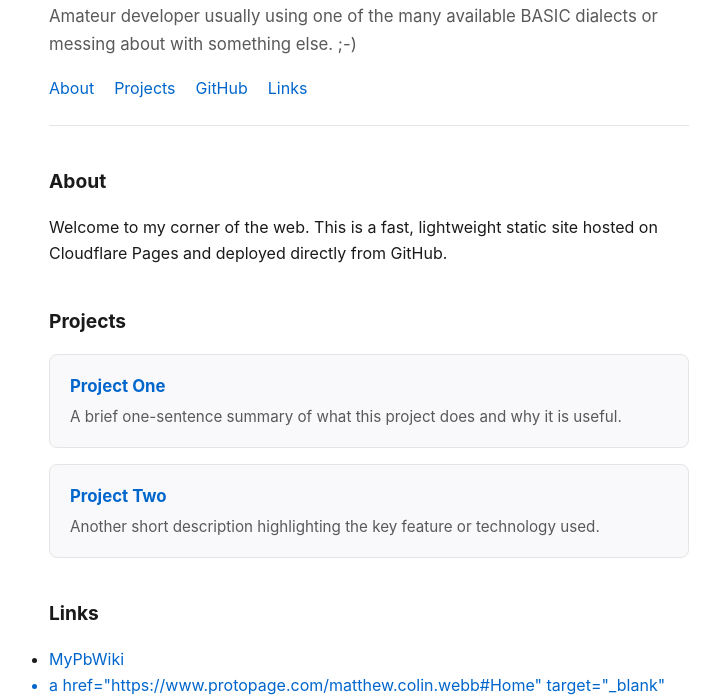
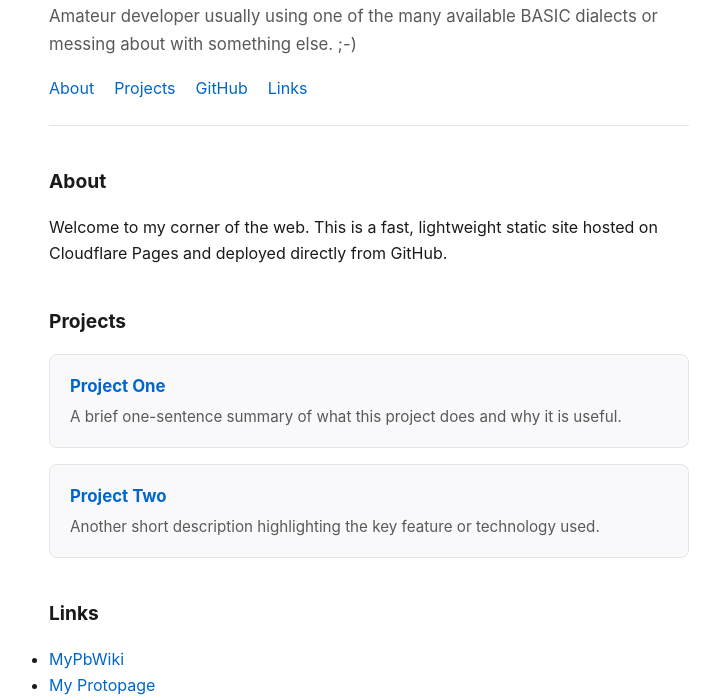
Before and after one commit to bmatthew1/simple-cloudflare-site, a plain HTML site: page index.html in a window 1280 px wide. Shown: the part 100-800 px from the top of the page, without its empty margins (271-991 px from the left). Drawn offline with Linux system fonts and the light colour scheme.

Commit message:
Fix anchor tag formatting in links section

```diff
--- a/index.html
+++ b/index.html
@@ -150,7 +150,7 @@
       <h2>Links</h2>
       <ul>
         <li><a href="http://bmatthew1.pbworks.com/w/page/87690127/Computer%20Related%20Workspace" target="_blank" rel="noopener noreferrer">MyPbWiki</li>
-        <li>a href="https://www.protopage.com/matthew.colin.webb#Home" target="_blank" rel="noopener noreferrer">My Protopage</li>
+        <li><a href="https://www.protopage.com/matthew.colin.webb#Home" target="_blank" rel="noopener noreferrer">My Protopage</li>
       </ul>
     </section>
   </main>
```
